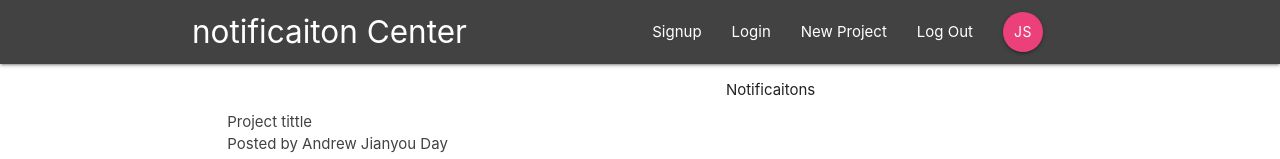
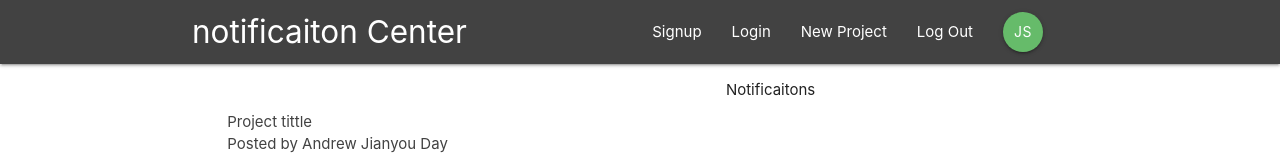
Before and after one commit to H151699/nNotificaitonCenter_with_firebase, a React (Create React App) app: page / in a window 1280 px wide. Shown: the top 159 px of the page. Built offline with nearby package versions, Linux system fonts and the light colour scheme.

Commit message:
change icon color

```diff
--- a/src/components/layout/SignedInLinks.js
+++ b/src/components/layout/SignedInLinks.js
@@ -8,7 +8,7 @@ const SignedInLinks = () => {
 
         <li><NavLink to='/'>New Project</NavLink> </li>
         <li><NavLink to='/'>Log Out</NavLink> </li>
-        <li><NavLink to='/' className ='btn btn-floating pink lighten-1'>JS</NavLink> </li>
+        <li><NavLink to='/' className ='btn btn-floating green lighten-1'>JS</NavLink> </li>
         <li><NavLink to='/'></NavLink> </li>
         </ul>
 
```
